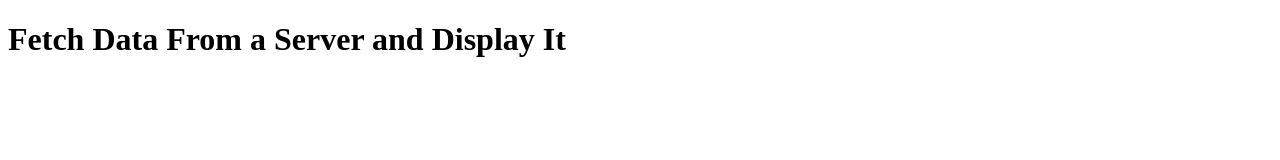
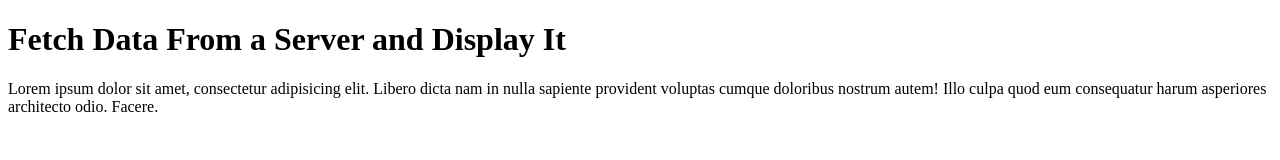
Before and after one commit to Tanor21/api-javascript-api, a plain HTML site: page index.html in a window 1280 px wide. Drawn offline with Linux system fonts and the light colour scheme.

Commit message:
second version of javascript api

```diff
--- a/index.html
+++ b/index.html
@@ -8,6 +8,7 @@
 </head>
 <body>
     <h1>Fetch Data From a Server and Display It</h1>
+    <p>Lorem ipsum dolor sit amet, consectetur adipisicing elit. Libero dicta nam in nulla sapiente provident voluptas cumque doloribus nostrum autem! Illo culpa quod eum consequatur harum asperiores architecto odio. Facere.</p>
 
 </body>
 </html>
```
